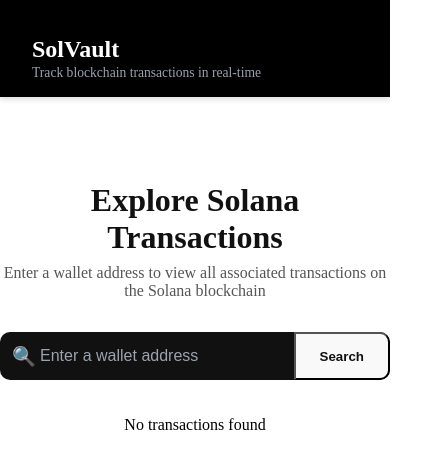
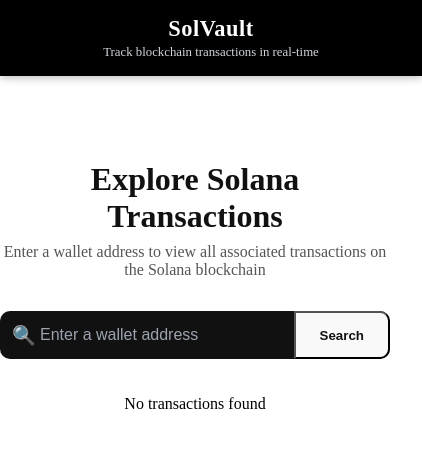
Before and after one commit to saujanyamahajan/solana-transaction, a React (Vite) app: page / in a window 390 px wide. Shown: the top 468 px of the page, 422 px wide, since content can reach past the window. Built offline with nearby package versions, Linux system fonts and the light colour scheme.

Commit message:
fixing css for mobile

```diff
--- a/src/App.css
+++ b/src/App.css
@@ -1,41 +1,50 @@
-.app {
-  width: 100vw;
-  min-height: 200vh;
-  overflow-x: hidden;
-  background-color: #ffffff; /* or whatever bg you're using */
-}
-
-body {
-  margin: 0 !important;
-  padding: 0 !important;
-  overflow-x: hidden;
-}
-
 /* Navbar */
 .navbar {
   display: flex;
-  padding: 1rem 2rem;
-  background-color: #000000; /* pure black like in screenshot */
-  color: #ffffff;
-  box-shadow: 0 2px 6px rgba(0,0,0,0.15);
-  height: 50%;
+  align-items: center;
+  justify-content: center;
+  padding: 1.2rem 2rem;
+  background-color: #000;
+  color: #fff;
+  width: 100%;
+  box-shadow: 0 2px 8px rgba(0, 0, 0, 0.25);
+  position: sticky;
+  top: 0;
+  z-index: 1000;
 }
 
-
-.navbar-logo {
-  width: 40px;
-  height: 40px;
-  object-fit: contain;
+.navbar-brand {
+  display: flex;
+  flex-direction: column;
+  align-items: center;
+  text-align: center;
 }
 
 .navbar-text h1 {
-  margin-bottom: 2px;
-  font-weight: bold;
+  font-size: 1.8rem;
+  font-weight: 700;
+  margin: 0;
   color: #ffffff;
-  text-align: left;
+  letter-spacing: 0.5px;
 }
 
 .navbar-text span {
-  display: block;
-  color: #9ca3af;
+  color: #d1d5db;
+  font-size: 0.9rem;
+  margin-top: 0.3rem;
 }
+
+/* Responsive Navbar */
+@media (max-width: 600px) {
+  .navbar {
+    padding: 1rem;
+  }
+
+  .navbar-text h1 {
+    font-size: 1.4rem;
+  }
+
+  .navbar-text span {
+    font-size: 0.8rem;
+  }
+}
--- a/src/index.css
+++ b/src/index.css
@@ -10,38 +10,3 @@ body {
   padding: 0 !important;
   overflow-x: hidden;
 }
-
-/* Navbar */
-.navbar {
-  display: flex;
-  padding: 1rem 2rem;
-  background-color: #000000; /* pure black like in screenshot */
-  color: #ffffff;
-  box-shadow: 0 2px 6px rgba(0,0,0,0.15);
-}
-
-/* Brand section */
-.navbar-brand {
-  display: flex;
-  gap: 1rem; /* space between logo and text */
-}
-
-.navbar-logo {
-  width: 40px;
-  height: 40px;
-  object-fit: contain;
-}
-
-.navbar-text h2 {
-  margin: 0;
-  font-size: 1.25rem;
-  font-weight: bold;
-  color: #ffffff;
-  text-align: left;
-}
-
-.navbar-text span {
-  display: block;
-  font-size: 0.85rem;
-  color: #9ca3af; /* subtle gray subtitle */
-}
```
